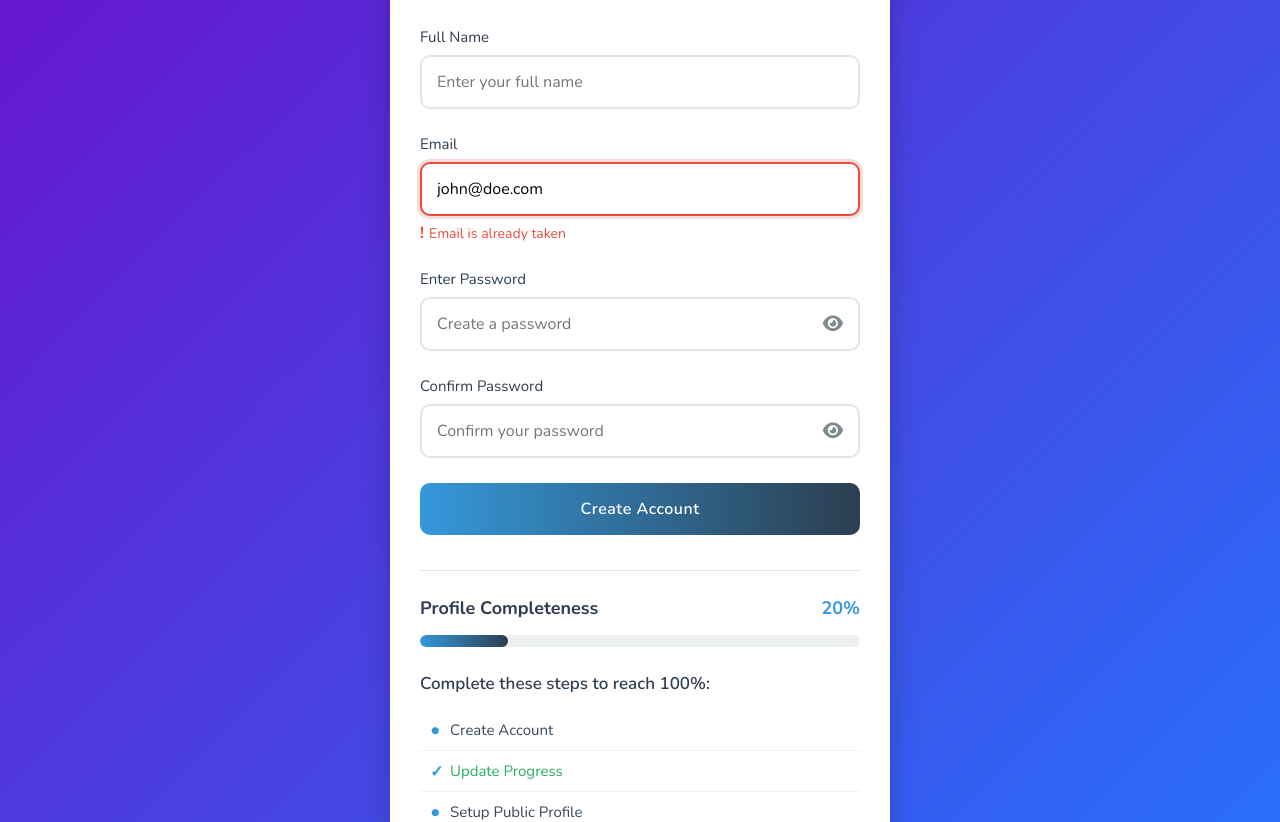
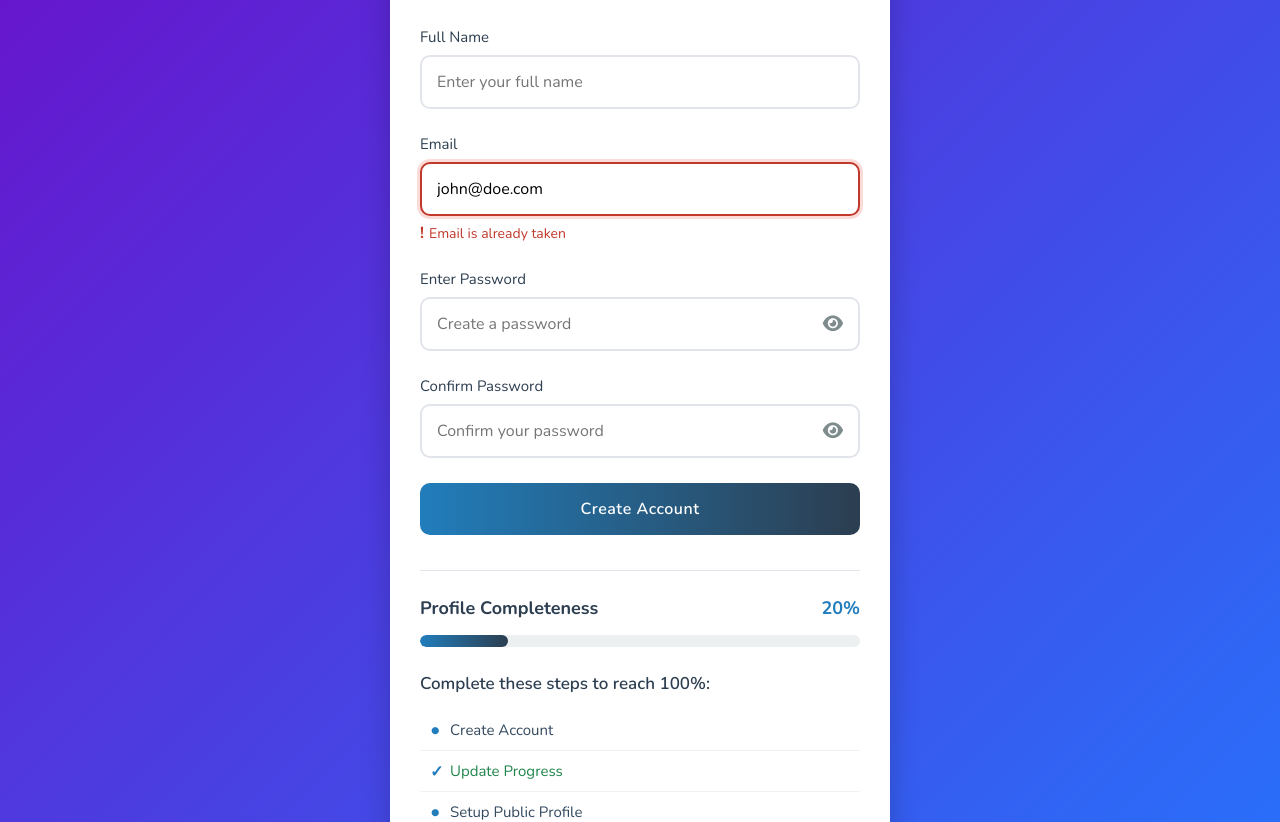
Before and after one commit to nurf21/accessible-form-ui, a plain HTML site: page index.html in a window 1280 px wide. Shown: the part 136-958 px from the top of the page. Drawn offline with nearby package versions, Linux system fonts and the light colour scheme.

Commit message:
Enhance accessibility and visual consistency by adding aria-label to progress bar and updating color scheme for form elements

```diff
--- a/index.html
+++ b/index.html
@@ -66,7 +66,7 @@
         </div>
 
         <div class="progress-bar">
-          <div class="progress-fill" role="progressbar" aria-valuenow="20" aria-valuemin="0" aria-valuemax="100"></div>
+          <div class="progress-fill" role="progressbar" aria-label="Profile completeness progress" aria-valuenow="20" aria-valuemin="0" aria-valuemax="100"></div>
         </div>
 
         <h4 class="completeness-title">Complete these steps to reach 100%:</h4>
--- a/style.css
+++ b/style.css
@@ -73,17 +73,17 @@ input {
 }
 
 input:focus {
-  border-color: #3498db;
+  border-color: #217dbb;
   box-shadow: 0 0 0 3px rgba(52, 152, 219, 0.2);
 }
 
 .error-input {
-  border-color: #e74c3c;
+  border-color: #c0392b;
   box-shadow: 0 0 0 3px rgba(231, 76, 60, 0.2);
 }
 
 .error {
-  color: #e74c3c;
+  color: #c0392b;
   font-size: 14px;
   margin-top: 6px;
   display: flex;
@@ -110,12 +110,12 @@ input:focus {
 }
 
 .password-toggle:focus {
-  outline: 2px solid #3498db;
+  outline: 2px solid #217dbb;
   border-radius: 4px;
 }
 
 .btn {
-  background: linear-gradient(to right, #3498db, #2c3e50);
+  background: linear-gradient(to right, #217dbb, #2c3e50);
   color: white;
   border: none;
   padding: 15px 25px;
@@ -156,7 +156,7 @@ input:focus {
 
 .progress-value {
   font-weight: 700;
-  color: #3498db;
+  color: #217dbb;
   font-size: 18px;
 }
 
@@ -171,7 +171,7 @@ input:focus {
 .progress-fill {
   height: 100%;
   width: 20%;
-  background: linear-gradient(to right, #3498db, #2c3e50);
+  background: linear-gradient(to right, #217dbb, #2c3e50);
   border-radius: 6px;
 }
 
@@ -204,12 +204,12 @@ input:focus {
   position: absolute;
   top: 0.3em;
   left: 10px;
-  color: #3498db;
+  color: #217dbb;
   font-size: 20px;
 }
 
 .completeness-list li.completed {
-  color: #27ae60;
+  color: #1e8449;
 }
 
 .completeness-list li.completed::before {
```
